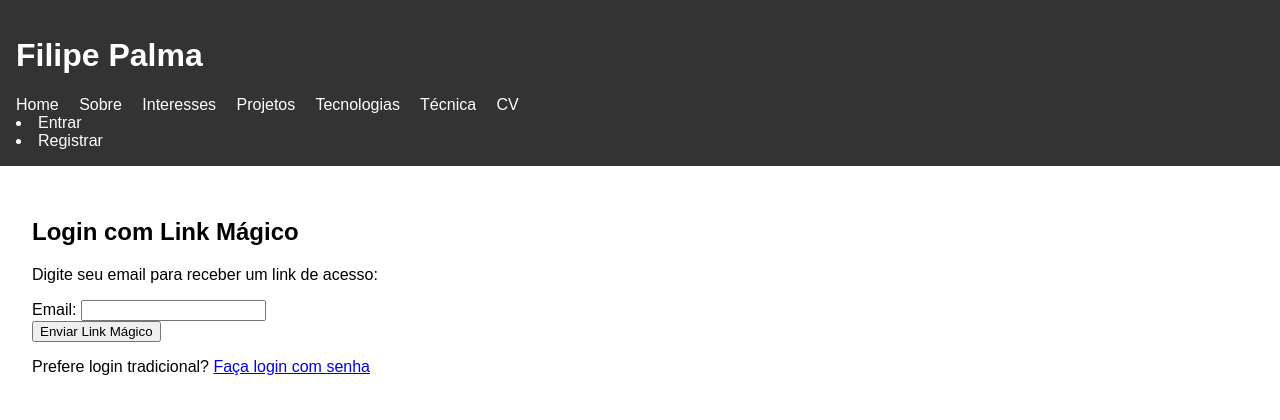
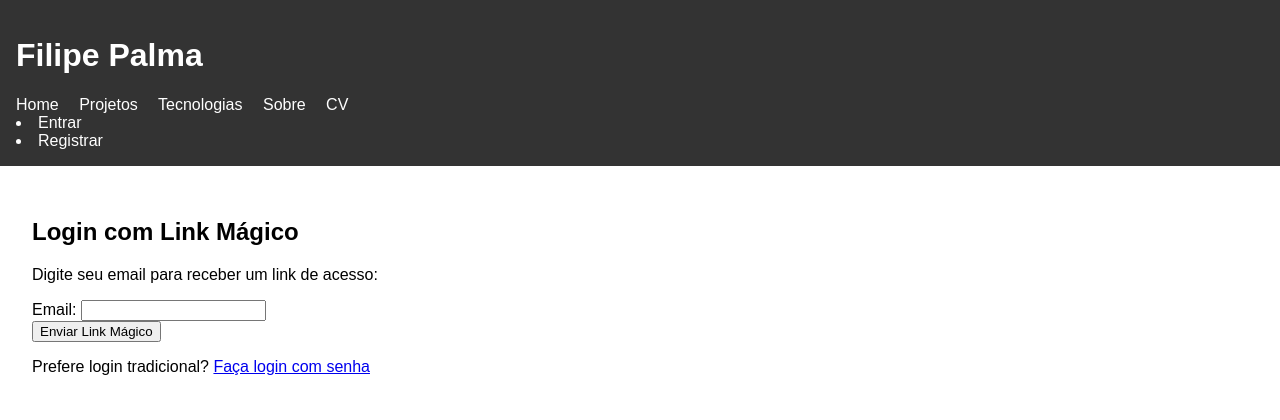
Before and after one commit to filipe-palma/DjangoPWProject, a Django app: page /autenticacao/magic-link/ in a window 1280 px wide. Shown: the top 420 px of the page. Run offline with Django 5.2, Linux system fonts and the light colour scheme; data comes from the database, SQL or seed files in the repository; both versions use the stored data as it was after the commit.

Commit message:
Update 2

```diff
--- a/portfolio/templates/portfolio/base.html
+++ b/portfolio/templates/portfolio/base.html
@@ -17,11 +17,9 @@
     <h1>Filipe Palma</h1>
     <nav>
       <a href="{% url 'portfolio:index' %}">Home</a>
-      <a href="{% url 'portfolio:sobre' %}">Sobre</a>
-      <a href="{% url 'portfolio:interesses' %}">Interesses</a>
       <a href="{% url 'portfolio:projetos' %}">Projetos</a>
       <a href="{% url 'portfolio:tecnologias' %}">Tecnologias</a>
-      <a href="{% url 'portfolio:apresentacao' %}">Técnica</a>
+      <a href="{% url 'portfolio:apresentacao' %}">Sobre</a>
       <a href="{% url 'portfolio:cv' %}">CV</a>
       {% if user.is_authenticated %}
         <li><a href="{% url 'profile' %}">{{ user.username }}</a></li>
```
Also changed, not shown: db.sqlite3.
